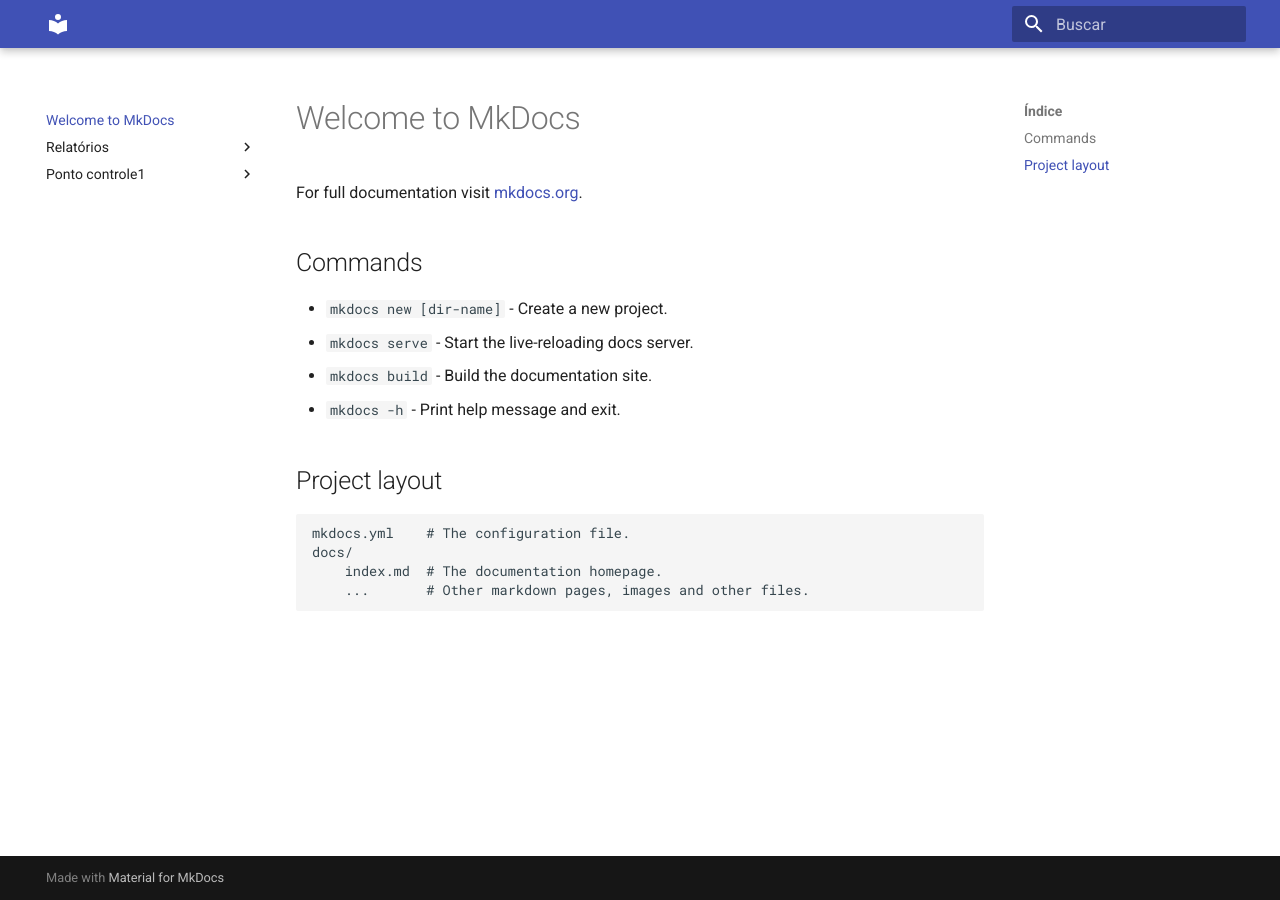
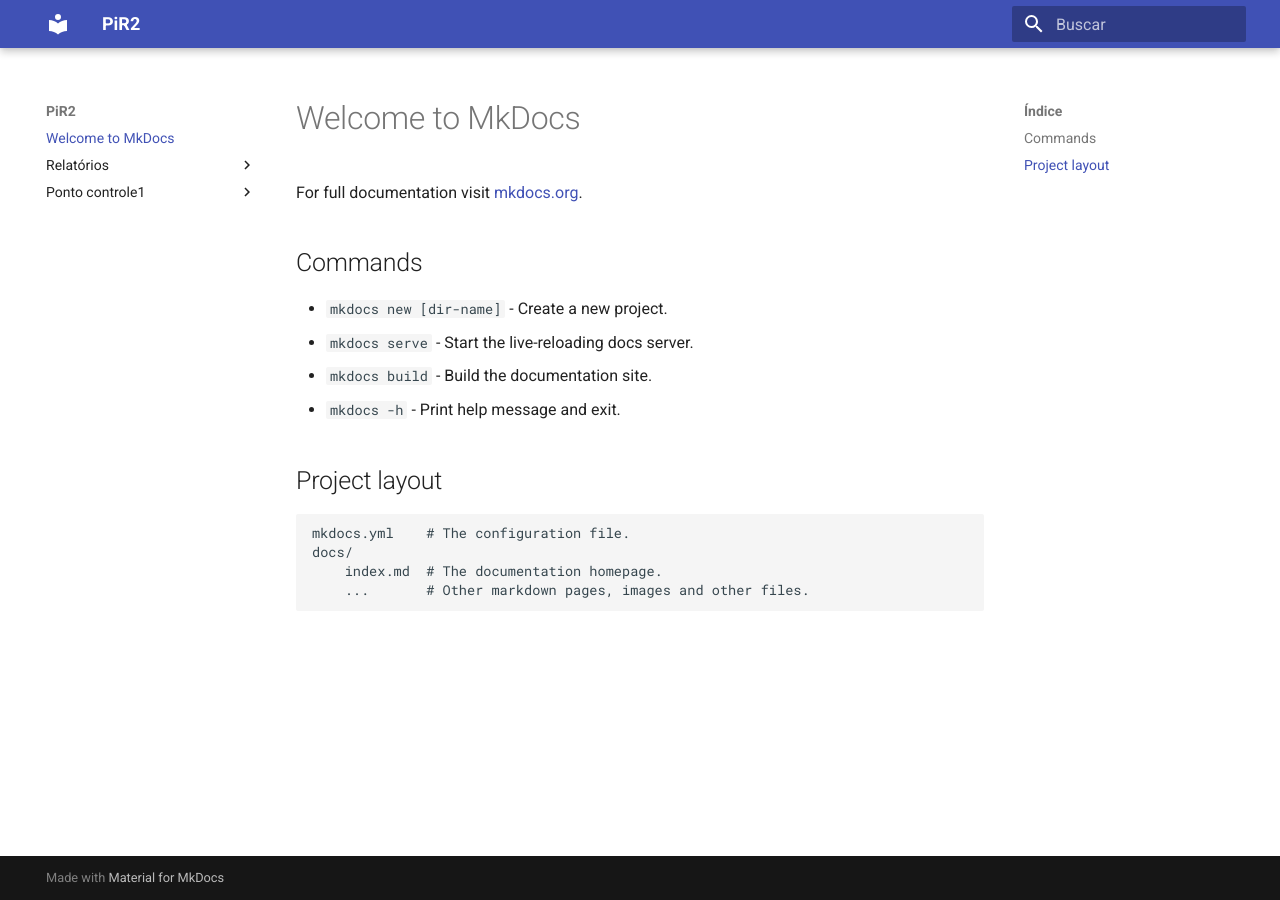
Before and after one commit to liversonp/2020.2-forumPiR2, an MkDocs documentation site: the page built from docs/index.md, in a window 1280 px wide. Built offline with MkDocs 1.6.1 and Material for MkDocs 9.7.7, drawn with Linux system fonts in a browser that asks for light colours.

Commit message:
Edição do título da aba

```diff
--- a/mkdocs.yml
+++ b/mkdocs.yml
@@ -1,4 +1,4 @@
-site_name: <PiR2>
+site_name: PiR2
 
 theme:
   name: material
```
